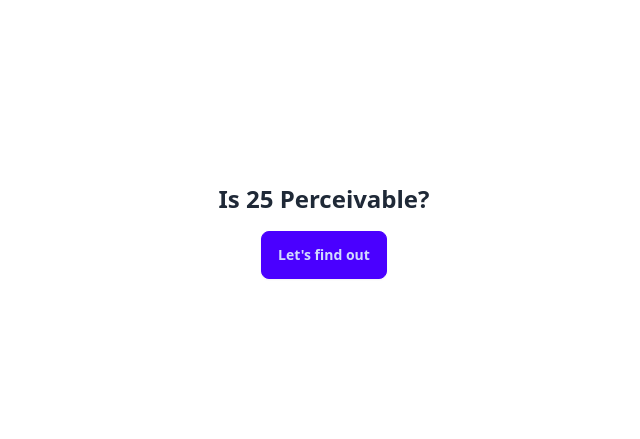
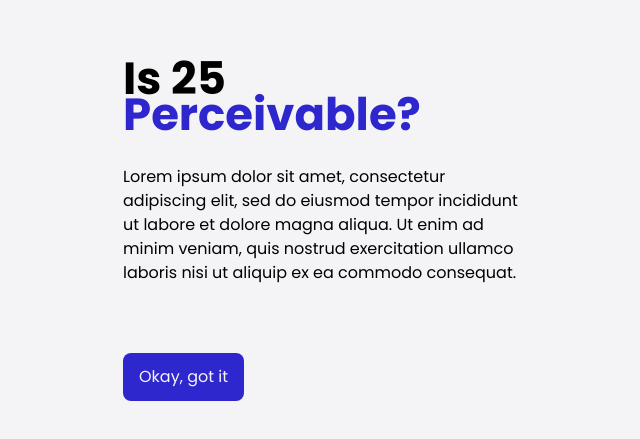
Before and after one commit to dotRarufu/is-25-perceivable, a SvelteKit app: page / in a window 1280 px wide. Shown: the part 169-608 px from the top of the page, without its empty margins (316-956 px from the left). Built offline with nearby package versions, Linux system fonts and the light colour scheme.

Commit message:
add netlify config

```diff
--- a/src/app.css
+++ b/src/app.css
@@ -4,7 +4,7 @@
 @tailwind utilities;
 
 @layer base {
-  html {
-    @apply leading-[150%];
+  body {
+    @apply leading-[150%] bg-white font-poppins;
   }
 }
--- a/src/routes/+page.svelte
+++ b/src/routes/+page.svelte
@@ -1,7 +1,18 @@
-<div
-  class="w-screen h-screen flex flex-col items-center justify-center gap-[1rem]"
->
-  <h1 class="text-2xl font-bold">Is 25 Perceivable?</h1>
+<div class="w-fit h-screen mx-auto flex flex-col justify-center">
+  <h1 class="text-[2.8125rem] leading-[80%] font-bold">
+    Is 25 <br /><span class="text-violet">Perceivable? </span>
+  </h1>
 
-  <a href="/survey" class="btn btn-primary"> Let's find out </a>
+  <p class="mt-[2rem] max-w-[40ch]">
+    Lorem ipsum dolor sit amet, consectetur adipiscing elit, sed do eiusmod
+    tempor incididunt ut labore et dolore magna aliqua. Ut enim ad minim veniam,
+    quis nostrud exercitation ullamco laboris nisi ut aliquip ex ea commodo
+    consequat.
+  </p>
+
+  <a
+    href="/practice"
+    class="py-[0.75rem] px-[1rem] bg-violet w-fit rounded-[8px] text-white mt-[4.25rem]"
+    >Okay, got it</a
+  >
 </div>
--- /dev/null
+++ b/src/routes/practice/+page.svelte
@@ -0,0 +1,24 @@
+<script lang="ts">
+</script>
+
+<div class="border relative border-red-500 h-screen w-screen">
+  <div class="w-fit mx-auto flex flex-col h-full border border-green-500">
+    <div class="w-fit h-full flex flex-col justify-center">
+      <span
+        class:absolute={true}
+        class:left-[50%]={true}
+        class:-translate-x-[50%]={true}
+        class="p-[1rem] bg-blue-500"
+      >
+        content here
+      </span>
+      <!-- content here -->
+    </div>
+
+    <div class="border border-yellow-500 pb-[3.875rem] flex w-fit flex-col">
+      <p>Practice</p>
+      <p>First, take a good look at this</p>
+      <button>I'm done</button>
+    </div>
+  </div>
+</div>
--- a/svelte.config.js
+++ b/svelte.config.js
@@ -1,5 +1,5 @@
-import adapter from '@sveltejs/adapter-auto';
-import { vitePreprocess } from '@sveltejs/vite-plugin-svelte';
+import adapter from "@sveltejs/adapter-netlify";
+import { vitePreprocess } from "@sveltejs/vite-plugin-svelte";
 
 /** @type {import('@sveltejs/kit').Config} */
 const config = {
@@ -11,8 +11,8 @@ const config = {
     // adapter-auto only supports some environments, see https://kit.svelte.dev/docs/adapter-auto for a list.
     // If your environment is not supported or you settled on a specific environment, switch out the adapter.
     // See https://kit.svelte.dev/docs/adapters for more information about adapters.
-		adapter: adapter()
-	}
+    adapter: adapter(),
+  },
 };
 
 export default config;
--- a/tailwind.config.js
+++ b/tailwind.config.js
@@ -2,7 +2,22 @@
 export default {
   content: ["./src/**/*.{html,js,svelte,ts}"],
   theme: {
-    extend: {},
+    extend: {
+      colors: {
+        black: "#09090B",
+        white: "#F4F4F6",
+        violet: "#2F27CE",
+      },
+      fontFamily: {
+        poppins: "Poppins",
+      },
+    },
   },
   plugins: [require("daisyui")],
+  daisyui: {
+    // base: false,
+    // darkTheme: "light",
+    // themes: [],
+    themeRoot: ".components",
+  },
 };
```
Also changed, not shown: 1 other file (tests, documents, lock files or other folders). Lines whose indentation alone changed are shown as unchanged.
